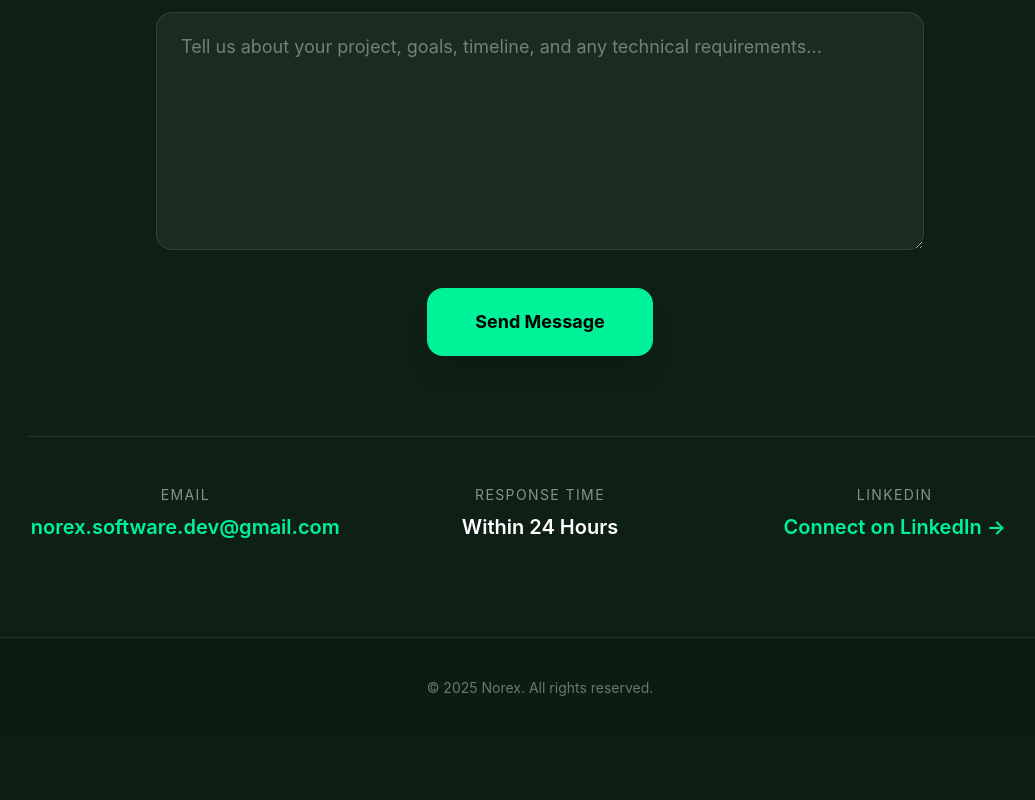
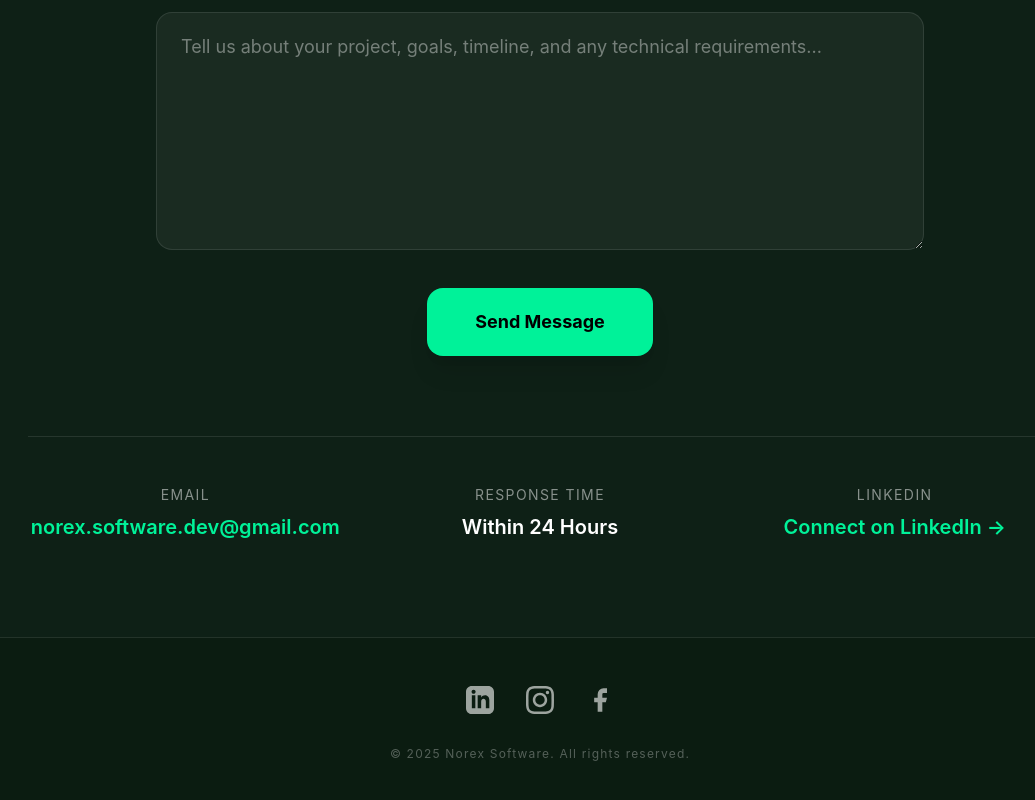
Before and after one commit to seif-el-sayed1/Norex_Portfolio, a React (Vite) app: page / in a window 1280 px wide. Shown: the part 6896-7696 px from the top of the page, without its empty margins (100-1135 px from the left). Before the commit the page ends 7634 px from the top, so only its background shows below. Built offline with nearby package versions, Linux system fonts and the light colour scheme.

Commit message:
add social media links to footer

```diff
--- a/src/App.jsx
+++ b/src/App.jsx
@@ -84,9 +84,53 @@ function App() {
         <Divider from={COLORS.why} to={COLORS.contact} />
         <Contact lang={lang} />
       </main>
+      <footer className="py-12 text-center text-sm text-white/40 border-t border-white/10" style={{ background: COLORS.footer }}>
+        <div className="max-w-5xl mx-auto px-6">
 
-      <footer className="py-10 text-center text-sm text-white/40 border-t border-white/10" style={{ background: COLORS.footer }}>
-        © 2025 Norex. All rights reserved.
+          {/* Social Media Icons */}
+          <div className="flex justify-center gap-8 mb-8">
+            <a
+              href="https://www.linkedin.com/company/norex-software/"
+              target="_blank"
+              rel="noopener noreferrer"
+              className="text-white/60 hover:text-[#00F299] transition-all hover:scale-110"
+              aria-label="LinkedIn"
+            >
+              <svg xmlns="http://www.w3.org/2000/svg" className="w-7 h-7" fill="currentColor" viewBox="0 0 24 24">
+                <path d="M19 0h-14c-2.761 0-5 2.239-5 5v14c0 2.761 2.239 5 5 5h14c2.762 0 5-2.239 5-5v-14c0-2.761-2.238-5-5-5zm-11 19h-3v-11h3v11zm-1.5-12.268c-.966 0-1.75-.79-1.75-1.764s.784-1.764 1.75-1.764 1.75.79 1.75 1.764-.783 1.764-1.75 1.764zm13.5 12.268h-3v-5.604c0-3.368-4-3.113-4 0v5.604h-3v-11h3v1.765c1.396-2.586 7-2.777 7 2.476v6.759z"/>
+              </svg>
+            </a>
+
+            <a
+              href="https://www.instagram.com/norex.dev/"
+              target="_blank"
+              rel="noopener noreferrer"
+              className="text-white/60 hover:text-[#00F299] transition-all hover:scale-110"
+              aria-label="Instagram"
+            >
+              <svg xmlns="http://www.w3.org/2000/svg" className="w-7 h-7" fill="currentColor" viewBox="0 0 24 24">
+                <path d="M12 2.163c3.204 0 3.584.012 4.85.07 3.252.148 4.771 1.691 4.919 4.919.058 1.265.069 1.645.069 4.849 0 3.205-.012 3.584-.069 4.849-.149 3.225-1.664 4.771-4.919 4.919-1.266.058-1.644.07-4.849.07-3.204 0-3.584-.012-4.849-.07-3.26-.149-4.771-1.699-4.919-4.92-.058-1.265-.07-1.644-.07-4.849 0-3.204.013-3.583.07-4.849.149-3.227 1.664-4.771 4.919-4.919 1.266-.057 1.645-.069 4.849-.069zm0-2.163c-3.259 0-3.667.014-4.947.072-4.358.2-6.78 2.618-6.98 6.98-.059 1.281-.073 1.689-.073 4.948 0 3.259.014 3.668.072 4.948.2 4.358 2.618 6.78 6.98 6.98 1.281.058 1.689.072 4.948.072 3.259 0 3.668-.014 4.948-.072 4.354-.2 6.782-2.618 6.979-6.98.059-1.28.073-1.689.073-4.948 0-3.259-.014-3.667-.072-4.947-.196-4.354-2.617-6.78-6.979-6.98-1.281-.059-1.69-.073-4.949-.073zm0 5.838c-3.403 0-6.162 2.759-6.162 6.162s2.759 6.163 6.162 6.163 6.162-2.759 6.162-6.163c0-3.403-2.759-6.162-6.162-6.162zm0 10.162c-2.209 0-4-1.79-4-4 0-2.209 1.791-4 4-4 2.21 0 4 1.791 4 4 0 2.21-1.79 4-4 4zm6.406-11.845c-.796 0-1.441.645-1.441 1.44s.645 1.44 1.441 1.44c.796 0 1.439-.645 1.439-1.44s-.644-1.44-1.439-1.44z"/>
+              </svg>
+            </a>
+
+            <a
+              href="https://www.facebook.com/profile.php?id=61591017839963"
+              target="_blank"
+              rel="noopener noreferrer"
+              className="text-white/60 hover:text-[#00F299] transition-all hover:scale-110"
+              aria-label="Facebook"
+            >
+              <svg xmlns="http://www.w3.org/2000/svg" className="w-7 h-7" fill="currentColor" viewBox="0 0 24 24">
+                <path d="M18 2h-3a5 5 0 00-5 5v3H7v4h3v8h4v-8h3l1-4h-4V7a1 1 0 011-1h3z"/>
+              </svg>
+            </a>
+          </div>
+
+          {/* Copyright */}
+          <div className="text-white/30 text-xs tracking-widest">
+            © 2025 Norex Software. All rights reserved.
+          </div>
+        </div>
       </footer>
     </div>
   );
```
